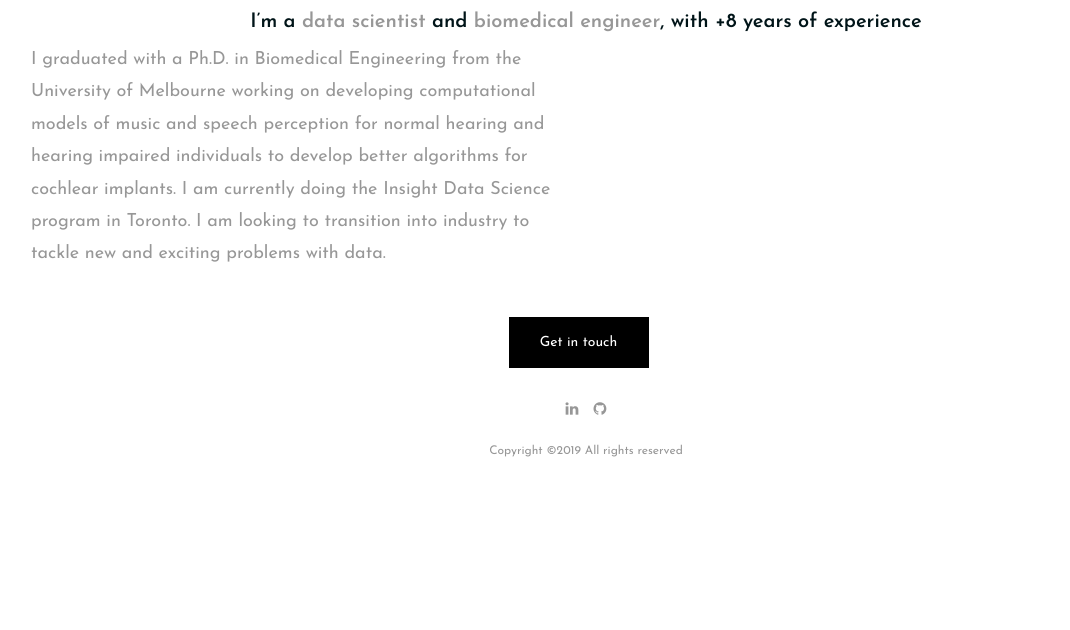
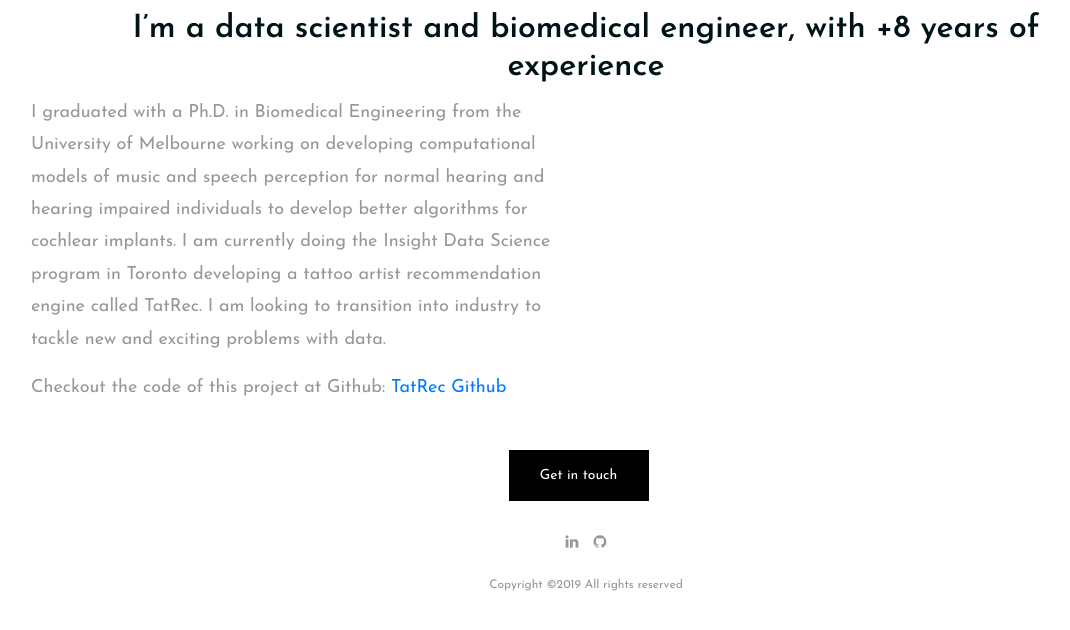
Before and after one commit to JSpenced/TatRec, a Python web app: template tatrec/templates/about.html in a window 1280 px wide. Shown: the part 62-692 px from the top of the page, without its empty margins (54-1124 px from the left). Run offline with Jinja, Linux system fonts and the light colour scheme; the template is opened without the code that fills it, so the values that code supplies are empty.

Commit message:
Provide Github link on about me

```diff
--- a/tatrec/templates/about.html
+++ b/tatrec/templates/about.html
@@ -1,7 +1,7 @@
 <!DOCTYPE html>
 <html lang="en">
 <head>
-	<title>TatRec - Tattoo Recommendation Engine</title>
+	<title>TatRec - Don't be a Dink, Get the Right Ink</title>
 	<meta charset="UTF-8">
 	<meta name="description" content="TatRec - Tattoo Recommendation Engine">
 	<meta name="keywords" content="tattoo, recommendation, html">
@@ -42,8 +42,8 @@
 				<div class="col-lg-8 col-md-9">
 					<nav class="main-menu">
 						<ul>
-							<li><a href="index.html">Home</a></li>
-							<li><a href="about.html">About</a></li>
+							<li><a href="{{ url_for('home') }}">Home</a></li>
+							<li><a href="{{ url_for('about') }}">About</a></li>
 						</ul>
 					</nav>
 				</div>
@@ -60,7 +60,7 @@
 		<div class="container text-center">
 			<div class="row">
 				<div class="col-xl-10 offset-xl-1">
-					<h3 class="section-title">I’m a <span>data scientist</span> and <span>biomedical engineer</span>, with +8 years of experience</h3>
+					<h2 class="title-about">I’m a <span>data scientist</span> and <span>biomedical engineer</span>, with +8 years of experience</h2>
 				</div>
 			</div>
 		</div>
@@ -73,7 +73,8 @@
 		<div class="container">
 			<div class="row">
 				<div class="col-lg-6">
-					<p> I graduated with a Ph.D. in Biomedical Engineering from the University of Melbourne working on developing computational models of music and speech perception for normal hearing and hearing impaired individuals to develop better algorithms for cochlear implants. I am currently doing the Insight Data Science program in Toronto. I am looking to transition into industry to tackle new and exciting problems with data.  </p>
+					<p> I graduated with a Ph.D. in Biomedical Engineering from the University of Melbourne working on developing computational models of music and speech perception for normal hearing and hearing impaired individuals to develop better algorithms for cochlear implants. I am currently doing the Insight Data Science program in Toronto developing a tattoo artist recommendation engine called TatRec. I am looking to transition into industry to tackle new and exciting problems with data.  </p>
+<p>Checkout the code of this project at Github: <a href="https://github.com/JSpenced/tatrec/">TatRec Github</a></p
 
 				</div>
 			</div>
@@ -89,9 +90,8 @@
 				<a href="https://www.linkedin.com/in/jdspen/"><span class="fa fa-linkedin"></span></a>
 				<a href="https://github.com/JSpenced/"><span class="fa fa-github"></span></a>
 			</div>
-			<div class="copyright"><!-- Link back to Colorlib can't be removed. Template is licensed under CC BY 3.0. -->
+			<div class="copyright">
 Copyright &copy;<script>document.write(new Date().getFullYear());</script> All rights reserved
-<!-- Link back to Colorlib can't be removed. Template is licensed under CC BY 3.0. -->
 </div>
 		</div>
 	</footer>
```
